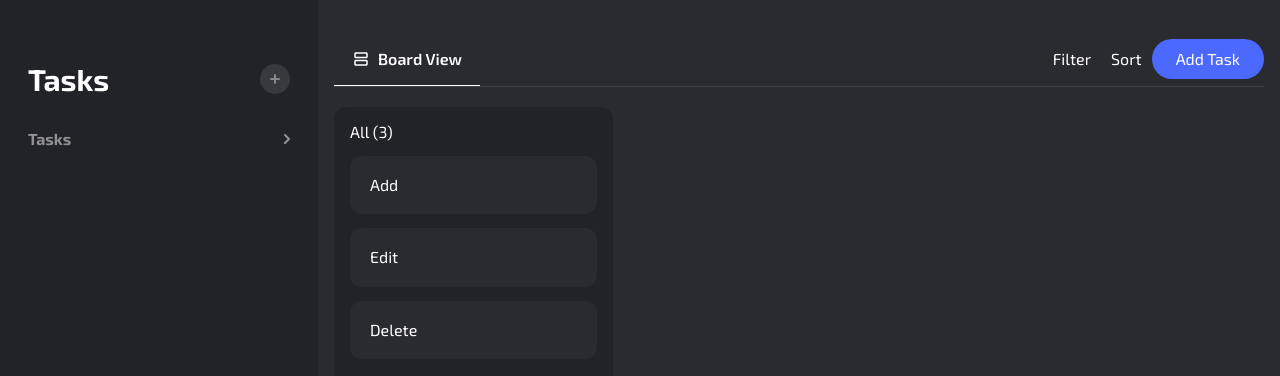
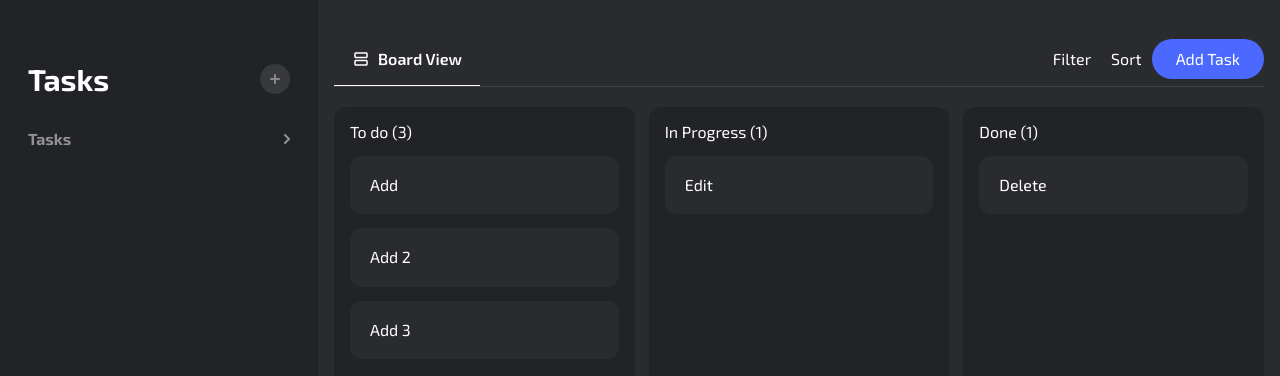
Before and after one commit to tatyana-sender/todo, a React app: page / in a window 1280 px wide. Shown: the top 376 px of the page. Built offline with nearby package versions, Linux system fonts and the light colour scheme.

Commit message:
board layout by statuses

```diff
--- a/src/App.tsx
+++ b/src/App.tsx
@@ -5,16 +5,18 @@ import Main from '@/components/layout/Main';
 import Sidebar from '@/components/layout/Sidebar';
 
 const tasks = [
-  { id: "task-0", name: "Add", status: 'to do' },
-  { id: "task-1", name: "Edit", status: 'in progress' },
-  { id: "task-2", name: "Delete", status: 'done' },
+  { id: "task-0", name: "Add", status: 'To do' },
+  { id: "task-1", name: "Edit", status: 'In Progress' },
+  { id: "task-2", name: "Delete", status: 'Done' },
+  { id: "task-3", name: "Add 2", status: 'To do' },
+  { id: "task-4", name: "Add 3", status: 'To do' },
 ];
 
 const filters: {[key: string]: any} = {
   'All': () => true,
-  'To do': (task: TaskProps) => task.status === 'to do',
-  'In Progress': (task: TaskProps) => task.status === 'in progress',
-  'Done': (task: TaskProps) => task.status === 'done',
+  'To do': (task: TaskProps) => task.status === 'To do',
+  'In Progress': (task: TaskProps) => task.status === 'In Progress',
+  'Done': (task: TaskProps) => task.status === 'Done',
 };
 
 const filterNames = Object.keys(filters);
@@ -30,7 +32,7 @@ const App:FC<AppProps> = () => {
   return (
     <div className="wrapper">
       <Sidebar filters={filterNames} setFilter={setFilter} />
-      <Main tasks={tasks.filter(filters[filter])} filter={filter} />
+      <Main tasks={tasks.filter(filters[filter])} filter={filter} filters={filterNames} />
     </div>
   );
 };
--- a/src/components/core/Task/Task.styles.ts
+++ b/src/components/core/Task/Task.styles.ts
@@ -2,7 +2,8 @@ import styled from 'styled-components';
 
 export const Wrapper = styled.div(({ theme }) => ({
   width: '100%',
-  margin: '1.4rem auto',
+  maxWidth: 'calc((100vw - 41rem) / 3)',
+  margin: '1.4rem 0',
   padding: '2rem',
   borderRadius: '1.2rem',
   background: theme.darkGray,
--- a/src/components/layout/Main/Main.styles.ts
+++ b/src/components/layout/Main/Main.styles.ts
@@ -4,7 +4,7 @@ export const MainWrapper = styled.div(({ theme }) => ({
   width: 'calc(100% - 31.8rem)',
   minHeight: '100%',
   marginLeft: '31.8rem',
-  padding: '32px 16px',
+  padding: '3.2rem 1.6rem',
   background: theme.darkGray,
 }));
 
@@ -40,10 +40,33 @@ export const View = styled.div(({ theme }) => ({
   }
 }));
 
+export const ColumnWrapper = styled.div(({ theme }) => ({
+  display: 'flex',
+  justifyContent: 'space-between',
+}));
+
 export const Column = styled.div(({ theme }) => ({
-  width: '30%',
+  width: 'calc((100% - 2.8rem) / 3)',
   padding: '1.6rem',
   borderRadius: '1.2rem',
   background: theme.black,
-  color: theme.white
+  color: theme.white,
+
+  '&.full': {
+    display: 'flex',
+    flexWrap: 'wrap',
+    width: '100%',
+
+    '& > div': {
+      marginRight: '1.4rem',
+
+      '&:first-child': {
+        width: '100%',
+      },
+
+      '&:nth-of-type(3n+1)': {
+        marginRight: 0,
+      }
+    }
+  },
 }));
--- a/src/components/layout/Main/Main.tsx
+++ b/src/components/layout/Main/Main.tsx
@@ -1,21 +1,26 @@
 import React, { FC } from 'react';
-import { MainWrapper, Box, View, Column } from '@/components/layout/Main/Main.styles';
+import {MainWrapper, Box, View, Column, ColumnWrapper} from '@/components/layout/Main/Main.styles';
 import BoardIcon from '@/components/icons/BoardIcon';
 import Button from '@/components/core/Button';
 import Task from '@/components/core/Task';
 
 interface MainProps {
   tasks: Array<TaskProps>,
-  filter: string
-};
+  filter: string,
+  filters: string[]
+}
 
 interface TaskProps {
   id: string,
   name: string,
   status: string,
-};
+}
 
-const Main:FC<MainProps> = ({tasks, filter}) => {
+const Main:FC<MainProps> = ({tasks, filter, filters}) => {
+
+  //console.log(tasks.filter(() => true), 'filter')
+
+
   return (
     <MainWrapper>
       <Box>
@@ -29,14 +34,34 @@ const Main:FC<MainProps> = ({tasks, filter}) => {
           <Button variant="contained">Add Task</Button>
         </div>
       </Box>
-      <div>
+      <ColumnWrapper>
+        {filter === 'All' && filters?.map(filter => {
+          if (filter !== 'All') {
+            return (
               <Column>
+                <div>{filter} ({tasks.filter(task => task.status === filter).length})</div>
+                {
+                  tasks
+                    .filter(task => task.status === filter)
+                    .map(task => {
+                    return (
+                      <Task key={task.id} id={task.id} name={task.name} status={task.status} />
+                    )
+                  })
+                }
+              </Column>
+            )
+          }
+        })}
+        {filter !== 'All' &&
+          <Column className="full">
             <div>{filter} ({tasks.length})</div>
             {tasks && tasks.map(task => (
               <Task key={task.id} id={task.id} name={task.name} status={task.status} />
             ))}
           </Column>
-      </div>
+        }
+      </ColumnWrapper>
     </MainWrapper>
   );
 };
```
Lines whose indentation alone changed are shown as unchanged.
